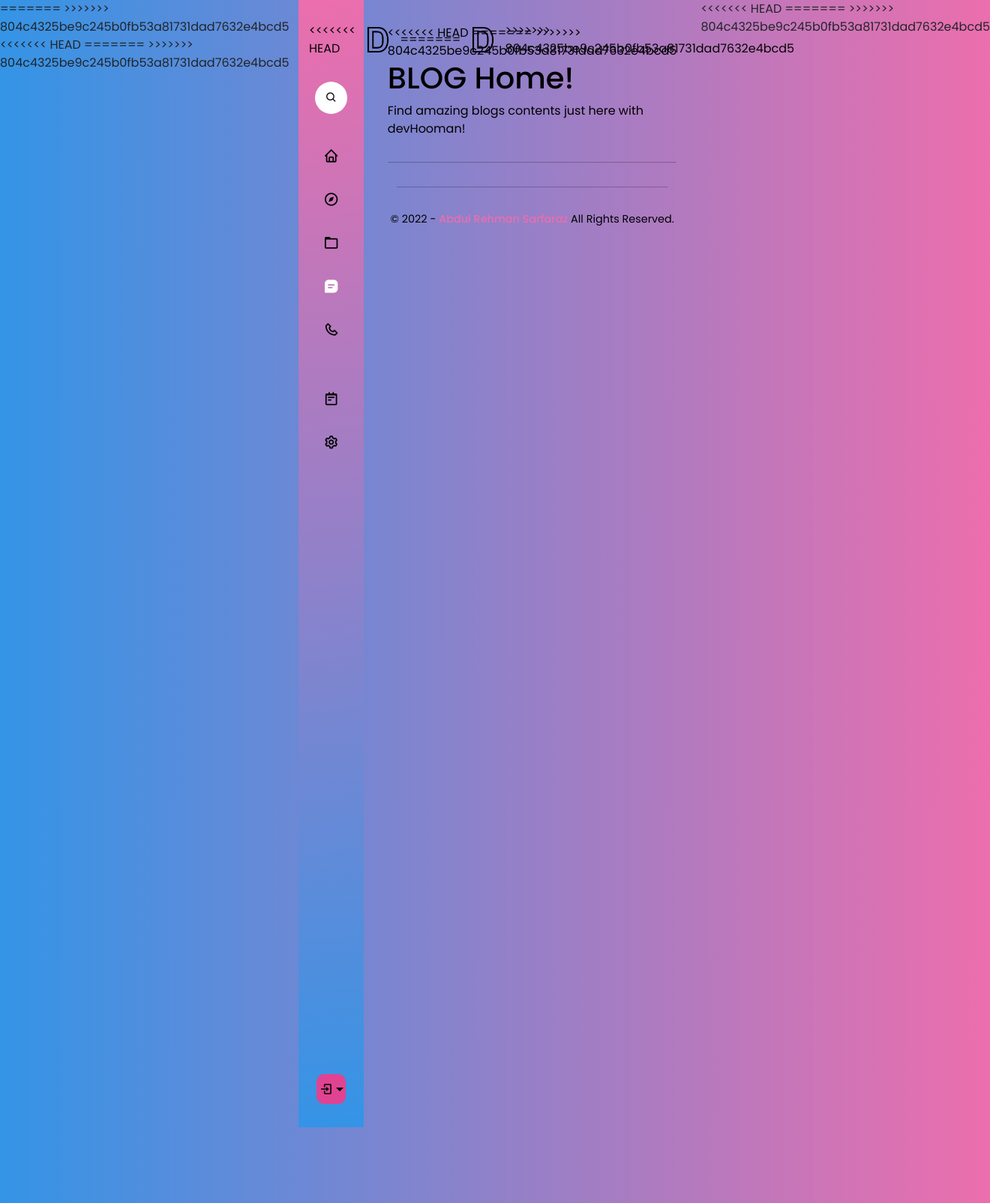
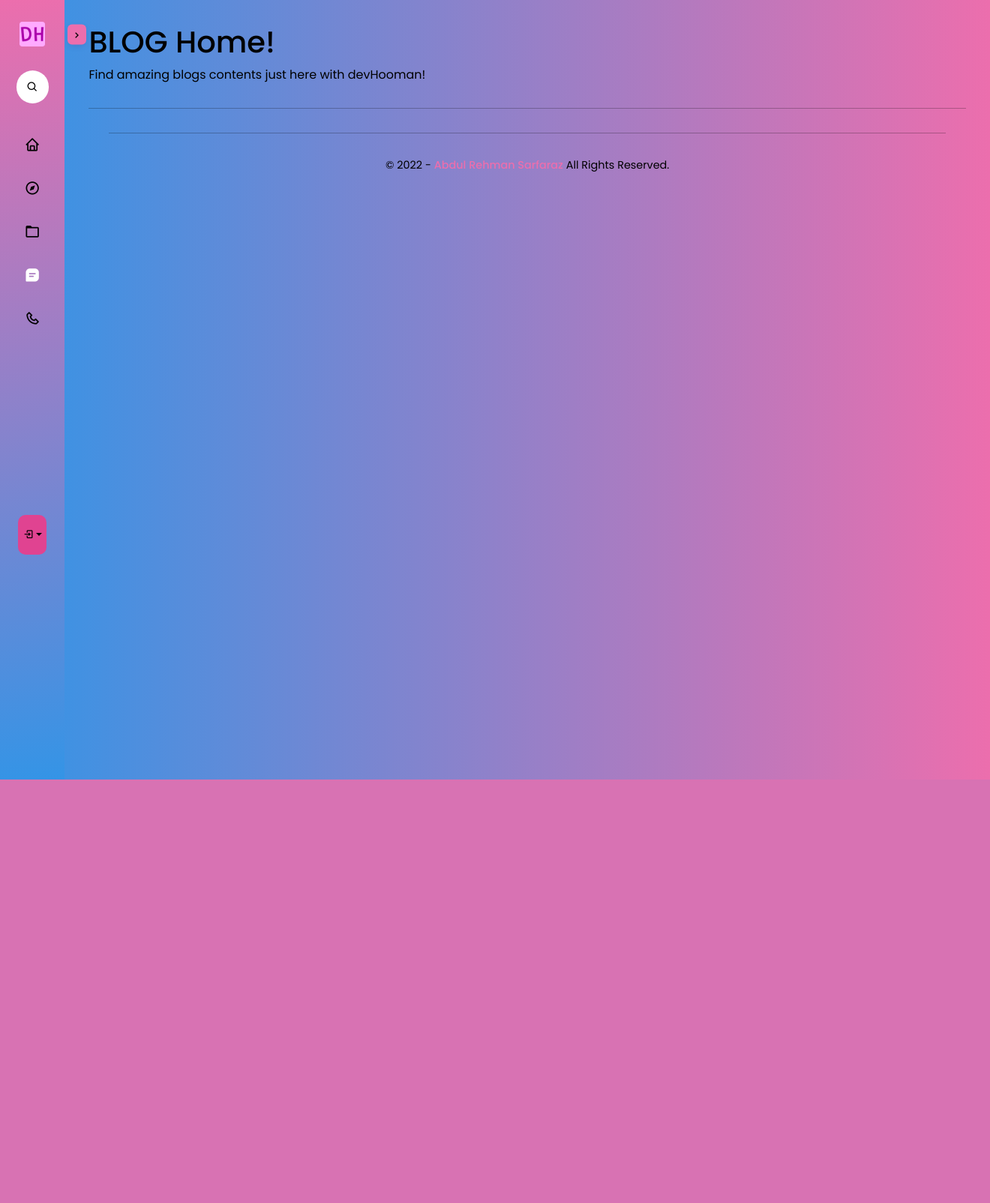
Before and after one commit to Dev-Hooman/personal-portfolio, a Django app: page /blog/ in a window 1320 px wide. Shown: the whole page at 75% size. After the commit the page ends 1040 px from the top, so only its background shows below. Run offline with Django 4.2, Linux system fonts and the light colour scheme; data that the repository does not hold is empty; parts of the project's set-up code (start-up, migrations or seed data) failed here and were passed over; some libraries are stand-ins or nearby versions.

Commit message:
fixed merged bug

```diff
--- a/portfolio/settings.py
+++ b/portfolio/settings.py
@@ -24,7 +24,7 @@ BASE_DIR = Path(__file__).resolve().parent.parent
 SECRET_KEY = 'django-insecure-!q%szl^5u=n740%f_u%^z@os7&8l)+sczuhxaz**ejxw+2&)#i'
 
 # SECURITY WARNING: don't run with debug turned on in production!
-DEBUG = True
+DEBUG = False
 
 ALLOWED_HOSTS = ['localhost','www.devhooman.live','devhooman.live','devhooman-portfolio.herokuapp.com']
 AUTH_USER_MODEL = "users.userAccount"
--- a/static/css/styles.css
+++ b/static/css/styles.css
@@ -67,7 +67,7 @@ ol,
   position: sticky;
   top: 0;
   left: 0;
-  height: 188vh;
+  height: 130vh;
   /* background: linear-gradient( rgba(144,78,149,1) 0%, rgba(233,100,67,1) 100%); */
 
   background: linear-gradient(175deg, #EC6EAD, #3494E6);
--- a/templates/home/base.html
+++ b/templates/home/base.html
@@ -6,7 +6,8 @@
     <link href="https://cdn.jsdelivr.net/npm/bootstrap@5.0.2/dist/css/bootstrap.min.css" rel="stylesheet" integrity="sha384-EVSTQN3/azprG1Anm3QDgpJLIm9Nao0Yz1ztcQTwFspd3yD65VohhpuuCOmLASjC" crossorigin="anonymous">
     <link href='https://unpkg.com/boxicons@2.0.9/css/boxicons.min.css' rel='stylesheet'>
     <link rel="stylesheet" href="https://cdn.jsdelivr.net/gh/devicons/devicon@v2.10.1/devicon.min.css">
-
+    {% load static %}
+    <link rel="icon" type="image/x-icon" href="{% static 'icons/favicon.ico' %}">
     <title> {% block title %} {% endblock %} | DevHooman </title>
 
 
@@ -395,7 +396,6 @@
         }
 
 
-<<<<<<< HEAD
 
 
 
@@ -496,26 +496,6 @@
     {% block style %}
 
     {% endblock style %}
-=======
-
-
-
-
-
-
-
-
-
-
-
-
-
-
-
-
-
-    </style>
->>>>>>> 804c4325be9c245b0fb53a81731dad7632e4bcd5
 
 
 
@@ -525,10 +505,6 @@
     {% load static %}
     <link rel="stylesheet" type="text/css" href="{% static 'css/styles.css' %}">
 
-<<<<<<< HEAD
-=======
-
->>>>>>> 804c4325be9c245b0fb53a81731dad7632e4bcd5
       <!-- HamBurger menu -->
       <nav class="menu">
         <div class="sidebar-top">
@@ -537,11 +513,7 @@
           </span>
 
           {% load static %}
-<<<<<<< HEAD
           <img src="{% static 'icons/d.png' %}" class="logo" alt="">
-=======
-          <img src="{% static 'icons/d.png' %}"" class="logo" alt="">
->>>>>>> 804c4325be9c245b0fb53a81731dad7632e4bcd5
 
           <h3 class="hide">DevHooman</h3>
         </div>
@@ -613,9 +585,9 @@
             </div>
           </ul>
 
-          <h4 class="hide">Shortcuts</h4>
+          <!-- <h4 class="hide">Shortcuts</h4> -->
 
-          <ul class="unorderedList">
+          <!-- <ul class="unorderedList">
             <li class="tooltip-element" data-tooltip="0">
               <a href="#" data-active="5">
                 <div class="icon">
@@ -642,27 +614,26 @@
               <span>Settings</span>
             </div>
           </ul>
-        </div>
-
+        </div> -->
+        <br>
+        <br>
+        <br>
+        <br>
+        <br>
+        <br>
+        <br>
+        <br>
+        <br>
         {% if request.user.is_authenticated %}
         <div class="sidebar-footer">
 
-<<<<<<< HEAD
           <a href="/" class="account tooltip-element" data-tooltip="0">
-=======
-          <a href="/user/{{userInfo.slug}}" class="account tooltip-element" data-tooltip="0">
->>>>>>> 804c4325be9c245b0fb53a81731dad7632e4bcd5
             <i class='bx bx-user'></i>
           </a>
           <div class="admin-user tooltip-element" data-tooltip="1">
             <div class="admin-profile hide">
-<<<<<<< HEAD
               {% load static %}
               <img src="{% static 'icons/Default.jpg' %}"  alt="">
-=======
-
-              <img src="#" alt="">
->>>>>>> 804c4325be9c245b0fb53a81731dad7632e4bcd5
               <div class="admin-info">
                 <h3>{{request.user.username }}</h3>
                 <h5>About</h5>
@@ -687,12 +658,7 @@
 
           <div class="admin-user tooltip-element" data-tooltip="0">
             <div class="admin-profile hide">
-<<<<<<< HEAD
                 {% load static %}
-=======
-
-              {% load static %}
->>>>>>> 804c4325be9c245b0fb53a81731dad7632e4bcd5
 
               <div class="admin-info">
                 <h3>Login and Signup</h3>
@@ -735,24 +701,12 @@
 
         {% for message in messages %}
         <div class="alert alert-{{ message.tags }} alert-dismissible fade show mb-0 " role="alert">
-<<<<<<< HEAD
           <strong>{{messageDisplay}} </strong>  <p> {{ message }} </p>
-=======
-          <strong>{{messageDisplay}} </strong>  <p> {{ message }} &#129395; </p>
->>>>>>> 804c4325be9c245b0fb53a81731dad7632e4bcd5
           <button type="button" class="btn-close" data-bs-dismiss="alert" aria-label="Close"></button>
         </div>
         {% endfor %}
 
 
-<<<<<<< HEAD
-=======
-
-
-
-
-
->>>>>>> 804c4325be9c245b0fb53a81731dad7632e4bcd5
         {% block body %}
 
         {% block content %}
@@ -839,12 +793,9 @@
 
 
       </script>
-<<<<<<< HEAD
 
       {% block js %}
       {% endblock js %}
-=======
->>>>>>> 804c4325be9c245b0fb53a81731dad7632e4bcd5
       <script src="https://cdn.jsdelivr.net/npm/@popperjs/core@2.9.2/dist/umd/popper.min.js" integrity="sha384-IQsoLXl5PILFhosVNubq5LC7Qb9DXgDA9i+tQ8Zj3iwWAwPtgFTxbJ8NT4GN1R8p" crossorigin="anonymous"></script>
       <script src="https://cdn.jsdelivr.net/npm/bootstrap@5.0.2/dist/js/bootstrap.min.js" integrity="sha384-cVKIPhGWiC2Al4u+LWgxfKTRIcfu0JTxR+EQDz/bgldoEyl4H0zUF0QKbrJ0EcQF" crossorigin="anonymous"></script>
 
```
Also changed, not shown: templates/home/index.html (+0 -35 lines), static/icons/d.png, static/icons/favicon.ico (added), 5 other files.
